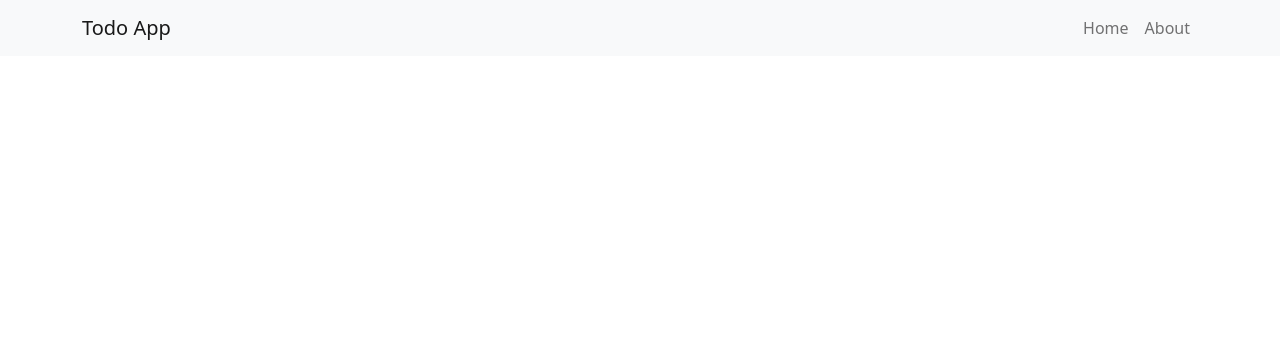
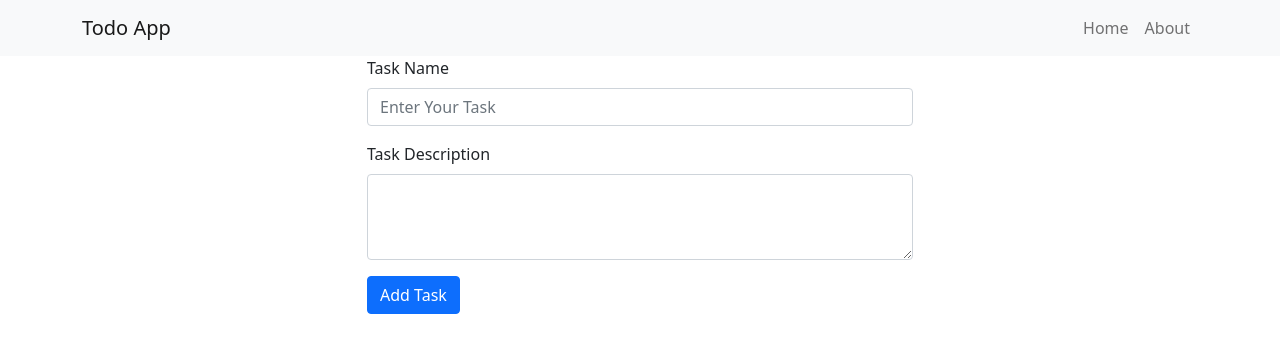
Before and after one commit to mallick-portfolio/todo-app-client, a React (Create React App) app: page / in a window 1280 px wide. Shown: the top 352 px of the page. Built offline with nearby package versions, Linux system fonts and the light colour scheme.

Commit message:
added task form

```diff
--- a/src/App.js
+++ b/src/App.js
@@ -1,11 +1,13 @@
 import "./App.css";
 import "bootstrap/dist/css/bootstrap.min.css";
 import Header from "./Components/Header.jsx";
+import AddTask from "./Components/AddTask.jsx";
 
 function App() {
   return (
     <div >
       <Header />
+      <AddTask />
     </div>
   );
 }
--- /dev/null
+++ b/src/Components/AddTask.jsx
@@ -0,0 +1,58 @@
+import React, { useState } from "react";
+import { Button, Col, Container, Form, Row } from "react-bootstrap";
+
+const AddTask = () => {
+  const [task, setTask] = useState({
+    name: "",
+    description: "",
+  });
+  const handleChange = (e) => {
+    setTask({ ...task, [e.target.name]: e.target.value });
+  };
+
+  const handleSubmit = (e) => {
+    e.preventDefault();
+    console.log(task);
+    setTask({
+      name: "",
+      description: "",
+    });
+  };
+
+  return (
+    <Container>
+      <Row className="justify-content-center">
+        <Col md={6}>
+          <Form onSubmit={handleSubmit}>
+            <Form.Group className="mb-3" controlId="formBasicEmail">
+              <Form.Label>Task Name</Form.Label>
+              <Form.Control
+              value={task.name}
+                name="name"
+                onChange={handleChange}
+                type="text"
+                placeholder="Enter Your Task"
+              />
+            </Form.Group>
+
+            <Form.Group className="mb-3">
+              <Form.Label>Task Description</Form.Label>
+              <Form.Control
+              value={task.description}
+                name="description"
+                onChange={handleChange}
+                as="textarea"
+                rows={3}
+              />
+            </Form.Group>
+            <Button variant="primary" type="submit">
+              Add Task
+            </Button>
+          </Form>
+        </Col>
+      </Row>
+    </Container>
+  );
+};
+
+export default AddTask;
--- a/src/Components/Header.jsx
+++ b/src/Components/Header.jsx
@@ -1,5 +1,5 @@
 import React from "react";
-import { Container, Nav, Navbar, NavDropdown } from "react-bootstrap";
+import { Container, Nav, Navbar } from "react-bootstrap";
 const Header = () => {
   return (
     <Navbar bg="light" expand="lg">
--- a/src/index.js
+++ b/src/index.js
@@ -3,10 +3,13 @@ import ReactDOM from "react-dom/client";
 import "./index.css";
 import App from "./App";
 import reportWebVitals from "./reportWebVitals";
+import { BrowserRouter } from "react-router-dom";
 const root = ReactDOM.createRoot(document.getElementById("root"));
 root.render(
   <React.StrictMode>
-    <App />
+    <BrowserRouter>
+      <App />
+    </BrowserRouter>
   </React.StrictMode>
 );
 
```
